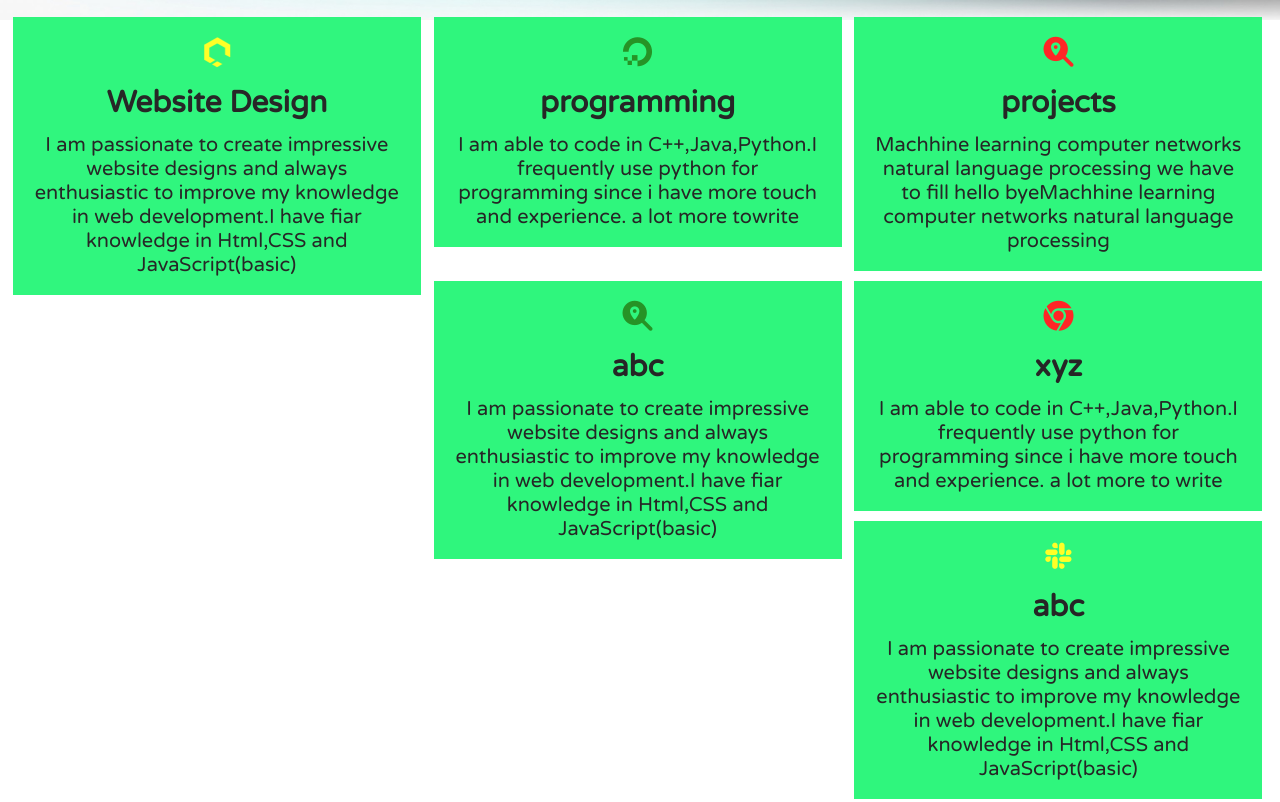
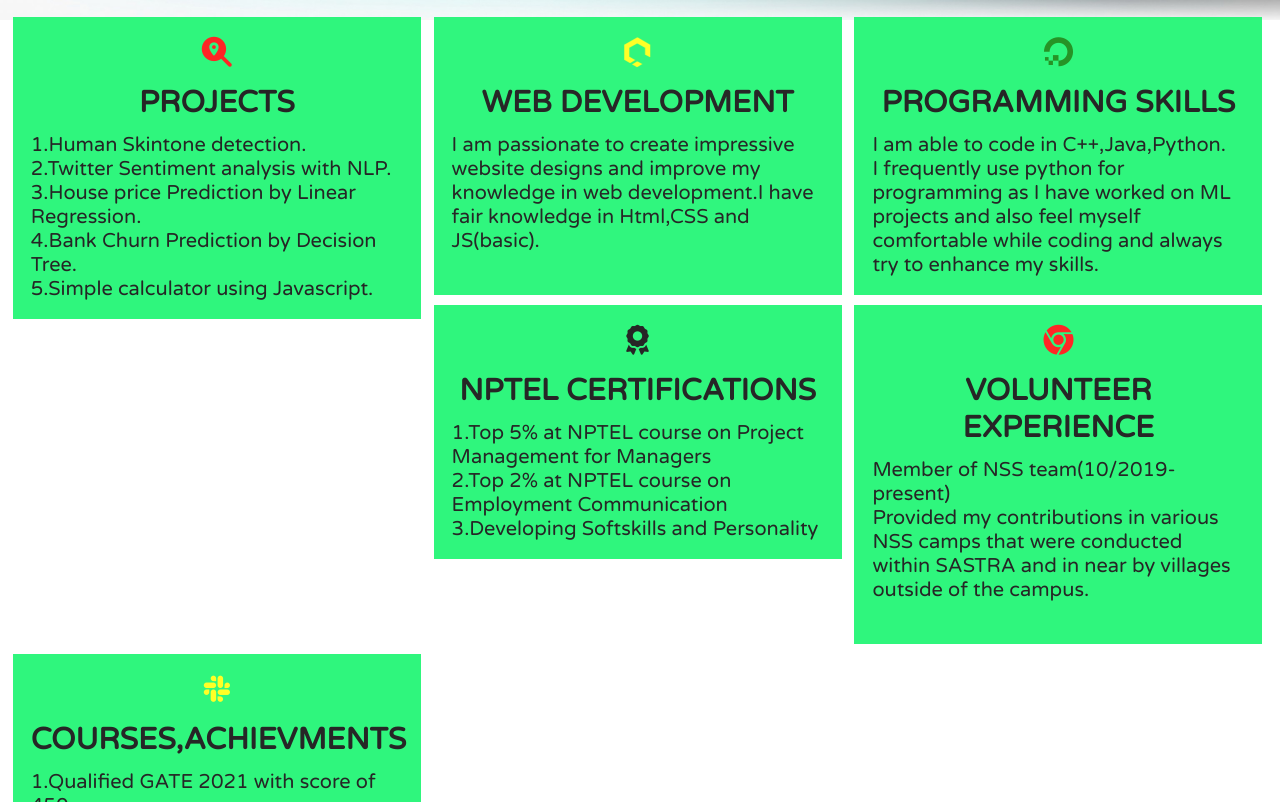
Before and after one commit to iliyazali44/portfolio, a plain HTML site: page iliyazportfolio/index.html in a window 1280 px wide. Shown: the part 780-1582 px from the top of the page. Drawn offline with Linux system fonts and the light colour scheme.

Commit message:
Update index.html

```diff
--- a/iliyazportfolio/index.html
+++ b/iliyazportfolio/index.html
@@ -45,47 +45,58 @@
 			<section class='clearfix' id='myworks'>
 				<h1 class='title'>My works and achievments <i class="fas fa-award"></i></h1>
 				<div class='works'>
-					<h1><i class="fab fa-uikit fa-spin yellow"></i></h1>
-					<h1>Website Design</h1>
-                <p>I am passionate to create impressive website designs and always enthusiastic to improve my knowledge in web development.I have fiar knowledge in Html,CSS and JavaScript(basic)</p>
+					<h1><i class="fas fa-search-location red"></i></h1>
+
+                <h1>PROJECTS</h1>
+                <p align="left">1.Human Skintone detection.<br/>
+                   2.Twitter Sentiment analysis with NLP.<br/>
+               	   3.House price Prediction by Linear Regression.<br/>
+           	       4.Bank Churn Prediction by Decision Tree.</br>
+           		   5.Simple calculator using Javascript.</p>
 				</div>
+
+				<div class='works'>
+					 <h1><i class="fab fa-uikit fa-spin yellow"></i></h1>
+					<h1>WEB DEVELOPMENT</h1>
+                <p align="left">I am passionate to create impressive website designs and  improve my knowledge in web development.I have fair knowledge in Html,CSS and JS(basic).</br>
+                </br>
+            </p>
+				</div>
+
 				<div class='works'>
 				<!--<h1>🌈 </h1>-->
 					<h1><i class="fab fa-digital-ocean green"></i></h1>
-					<h1>programming </h1>
-                <p>I am able to code in C++,Java,Python.I frequently use python for programming since i have more touch and experience.
-                a lot more towrite</p>
+					<h1>PROGRAMMING SKILLS</h1>
+                <p align="left">I am able to code in C++,Java,Python.</br>
+                	I frequently use python for programming as I have worked on ML projects and also feel myself comfortable while coding and always try to enhance my skills.
+                </p>
+
 				</div>
 				<div class='works'>
-					 <h1><i class="fas fa-search-location red"></i></h1>
-					<h1>projects</h1>
-                <p>Machhine learning
-                computer networks
-           		 natural language processing
-        		we have to fill
-    				hello
-					byeMachhine learning
-                computer networks
-           		 natural language processing<br/></p>
-				</div>
-
-				<div class='works'>
-					<h1><i class="fas fa-search-location green"></i></h1>
-					<h1>abc</h1>
-                <p>I am passionate to create impressive website designs and always enthusiastic to improve my knowledge in web development.I have fiar knowledge in Html,CSS and JavaScript(basic)</p>
+					<h1><i class="fas fa-award"></i></h1>
+					<h1>NPTEL CERTIFICATIONS</h1>
+                <p align="left">1.Top 5%  at NPTEL course on Project Management for Managers</br>
+            		2.Top 2% at NPTEL course on Employment Communication </br>
+            	3.Developing Softskills and Personality</p>
 				</div>
 				<div class='works'>
 					<h1><i class="fab fa-chrome red"></i></h1>
-					<h1>xyz </h1>
-                <p>I am able to code in C++,Java,Python.I frequently use python for programming since i have more touch and experience.
-                a lot more to write</p>
+					<h1>VOLUNTEER EXPERIENCE</h1>
+                <p align="left">Member of NSS team(10/2019-present)</br>
+                	Provided my contributions in various NSS camps that were conducted within SASTRA and in near by villages outside of the campus.</br>
+                </br>
+              </p>
 				</div>
 
 				<div class='works'>
 				<!--	<h1>💙</h1>-->
 					<h1><i class="fab fa-slack yellow"></i></h1>
-					<h1>abc</h1>
-                <p>I am passionate to create impressive website designs and always enthusiastic to improve my knowledge in web development.I have fiar knowledge in Html,CSS and JavaScript(basic)</p>
+					<h1>COURSES,ACHIEVMENTS</h1>
+                <p align="left">1.Qualified GATE 2021 with score of 450.</br>
+            	   2.Machine Learning Training(4/2021-5/2021)</br>
+            	3.Python Programming(6/2020-7/2020)</br>
+            4.Python DataStructures(10/2020-11/2020)</br>
+        5.Introduction to HTML 5(1/2021-2/2021)</br></p>
 				</div>
 
 
@@ -152,7 +163,7 @@
 
 			<div class="work">
 				<img src="images/internshala.png">
-				<h1>Machine Learning Certication</h1>
+				<h1>Machine Learning Certification</h1>
 				<p>45 days online training on machine learning from Internshala Trainings </p>
 			</div>
 			<div class="work">
@@ -162,23 +173,23 @@
 			</div>
 			<div class="work">
 				<img src="images/verzeo course comppetion certificate.jpg">
-				<h1>ML with python course Certication</h1>
+				<h1>ML with python course Certification</h1>
 				<p>one month course on Machine Learning with python with hands on experience from verzeo</p>
 			</div>
 			<div class="work">
 				<img src="images/p.png">
-				<h1>certificate 1</h1>
-				<p>this is a sample sketch still a lot of information is to be written here in future</p>
+				<h1>Employment Communication</h1>
+				<p></p>
 			</div>
 			<div class="work">
 				<img src="images/e.png">
-				<h1>certificate 2</h1>
-				<p>this is a sample sketch still a lot of information is to be written here in future</p>
+				<h1>Project Management for Managers</h1>
+				<p></p>
 			</div>
 			<div class="work">
 				<img src="images/s.png">
-				<h1>certificate 3</h1>
-				<p>this is a sample sketch still a lot of information is to be written here in future</p>
+				<h1>Developing Soft Skills and Personality</h1>
+				<p></p>
 			</div>
 
 		</section>
```
